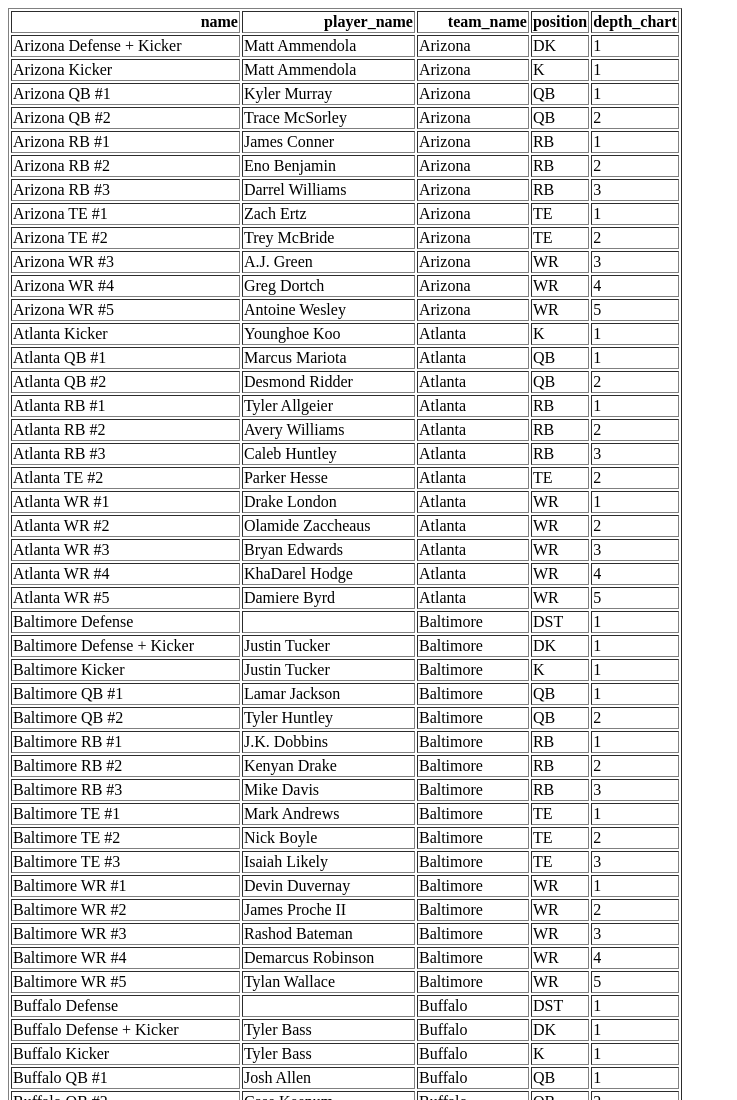
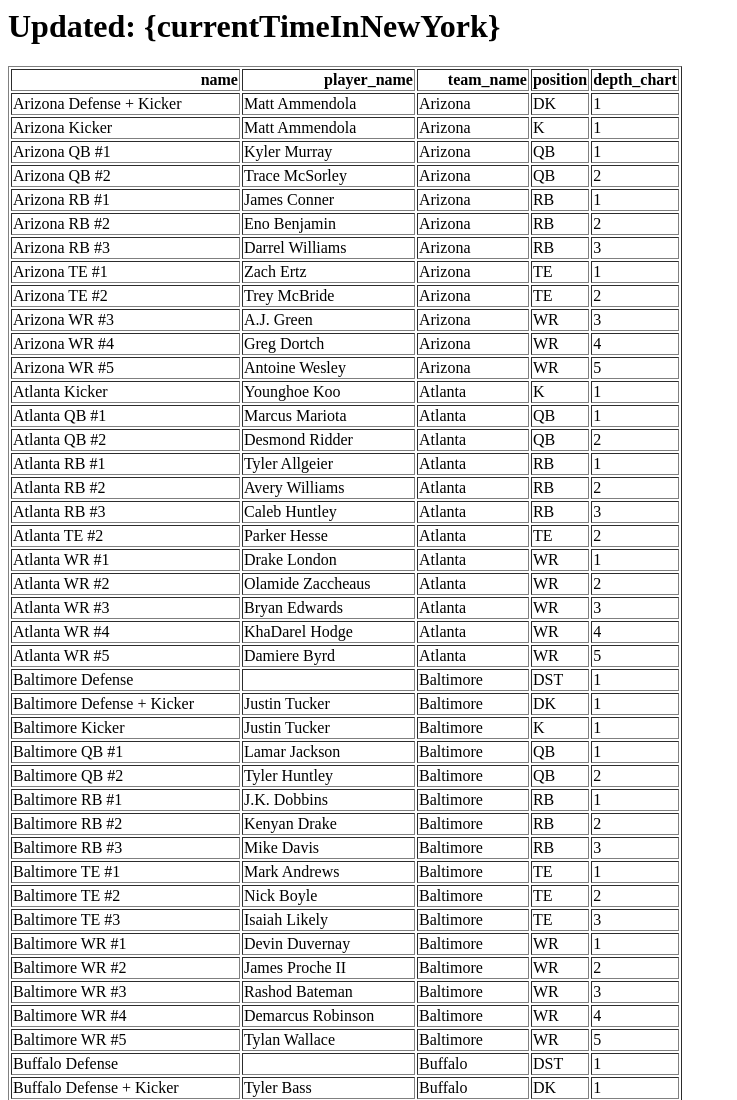
Before and after one commit to chitown88/nftdraftdepth, a plain HTML site: page index.html in a window 1280 px wide. Shown: the top 1100 px of the page, without its empty margins (0-737 px from the left). Drawn offline with Linux system fonts and the light colour scheme.

Commit message:
Update index.html

```diff
--- a/index.html
+++ b/index.html
@@ -1,4 +1,4 @@
-<table border="1" class="dataframe">
+<h1>Updated: {currentTimeInNewYork}</h1><table border="1" class="dataframe">
   <thead>
     <tr style="text-align: right;">
       <th>name</th>
```
